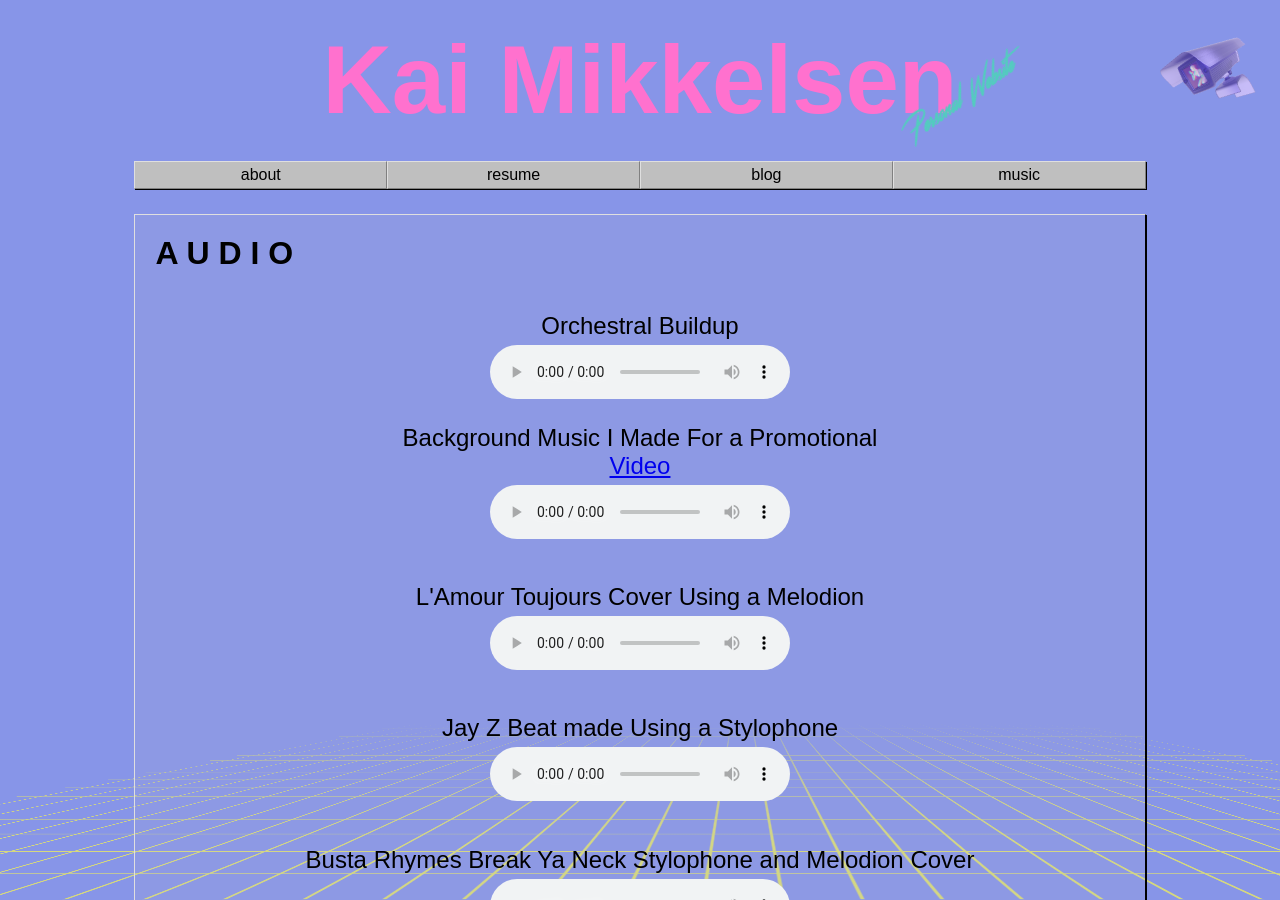
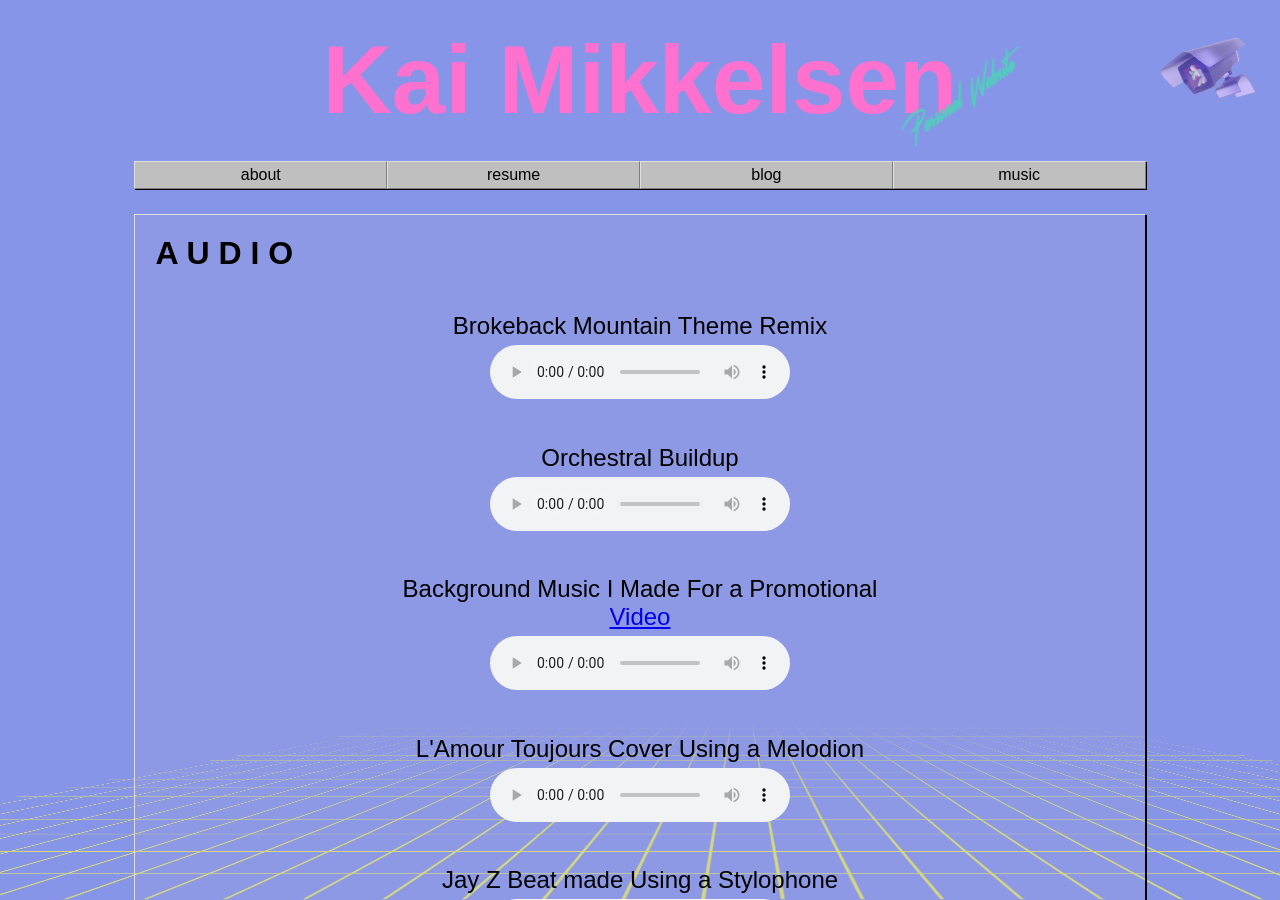
Before and after one commit to KaiMikkelsen/KaiMikkelsen.github.io, a Jekyll site: the page built from Pages/music.html, in a window 1280 px wide and 900 px high. Built offline with Jekyll 4.4.1, drawn with Linux system fonts in a browser that asks for light colours.

Commit message:
brokrap mountain bababyy

```diff
--- a/Pages/music.html
+++ b/Pages/music.html
@@ -11,6 +11,21 @@ layout: default
 </div>
 
 
+
+<div class="songclass">
+
+    <h7>Brokeback Mountain Theme Remix </h7>
+
+
+<audio controls>
+    <source src="/Songs/Brokerap Mountain copy.mp3">
+    Your browser does not support the audio element.
+</audio>
+
+</div>
+
+
+
 <div class="songclass">
 
     <h7>Orchestral Buildup </h7>
@@ -21,6 +36,7 @@ layout: default
     Your browser does not support the audio element.
 </audio>
 
+</div>
 
 <div class="songclass">
 
```
Also changed, not shown: 1 other file.
